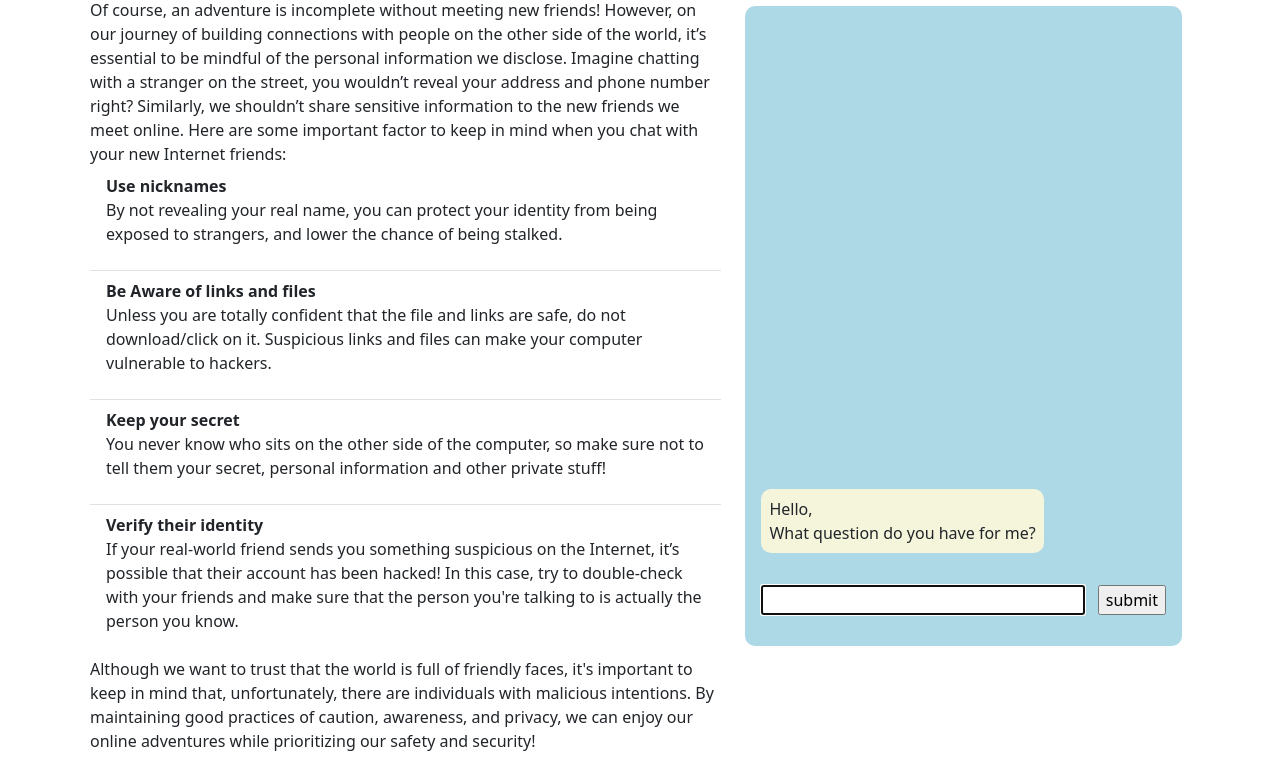
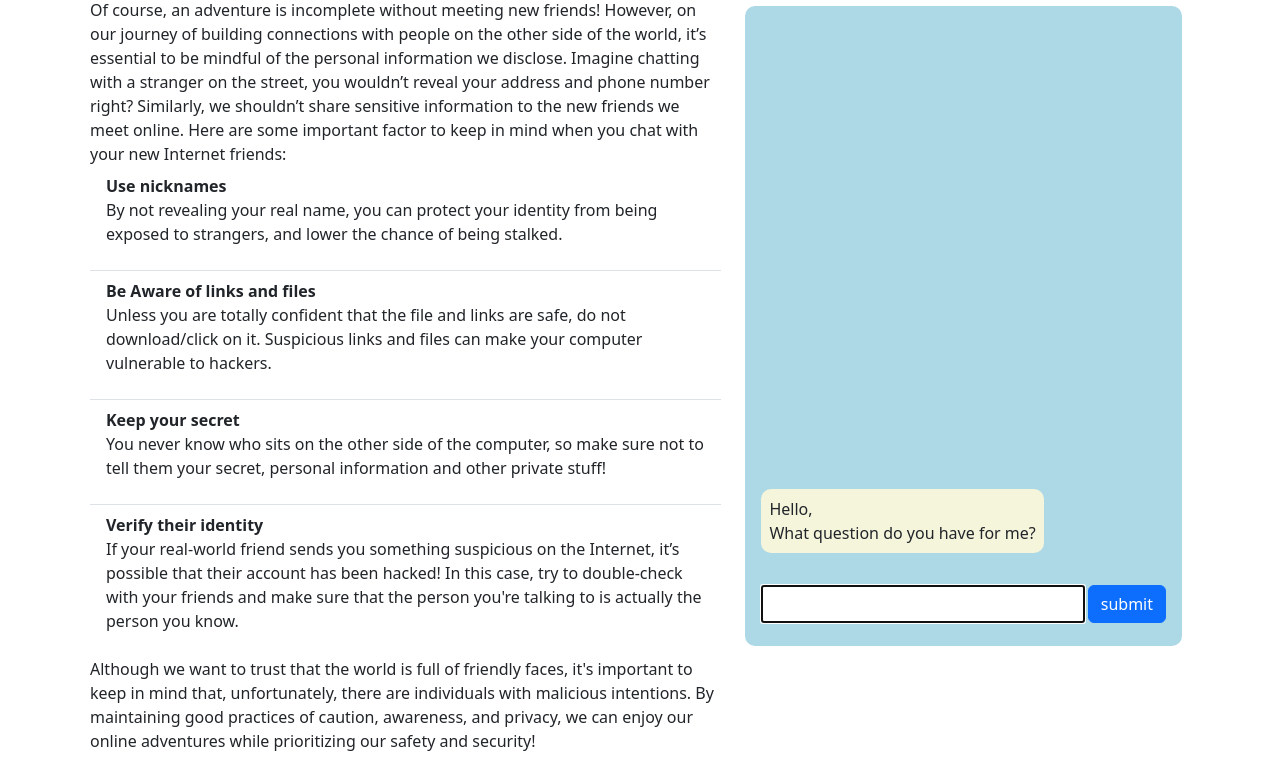
Before and after one commit to katrinars/AiDUCATION, a Flask app: page /strangers in a window 1280 px wide. Shown: the part 192-953 px from the top of the page. Run offline with Flask 3, Linux system fonts and the light colour scheme.

Commit message:
changed submit btn using bootstrap

```diff
--- a/templates/strangers.html
+++ b/templates/strangers.html
@@ -65,7 +65,7 @@
                         <input type="text" id="qns" name="qns" onkeydown="checkEnter(event)" autofocus
                                style="min-width: 100%; resize: both;">
                     </p>
-                    <p><input type="submit" value="submit"></p>
+                    <p><input class="btn btn-primary" type="submit" value="submit"></p>
                 </form>
              </div>
         </div>
```
